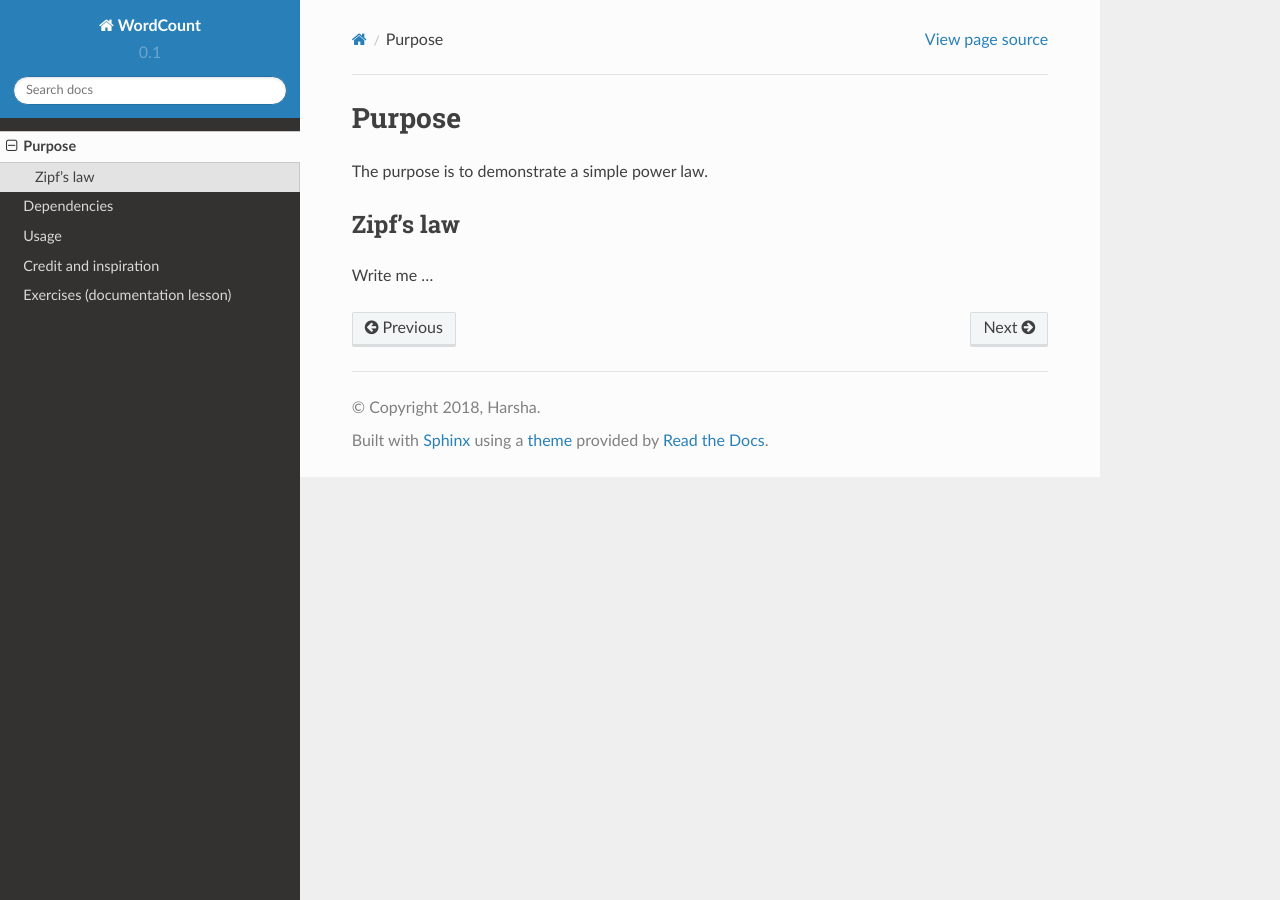
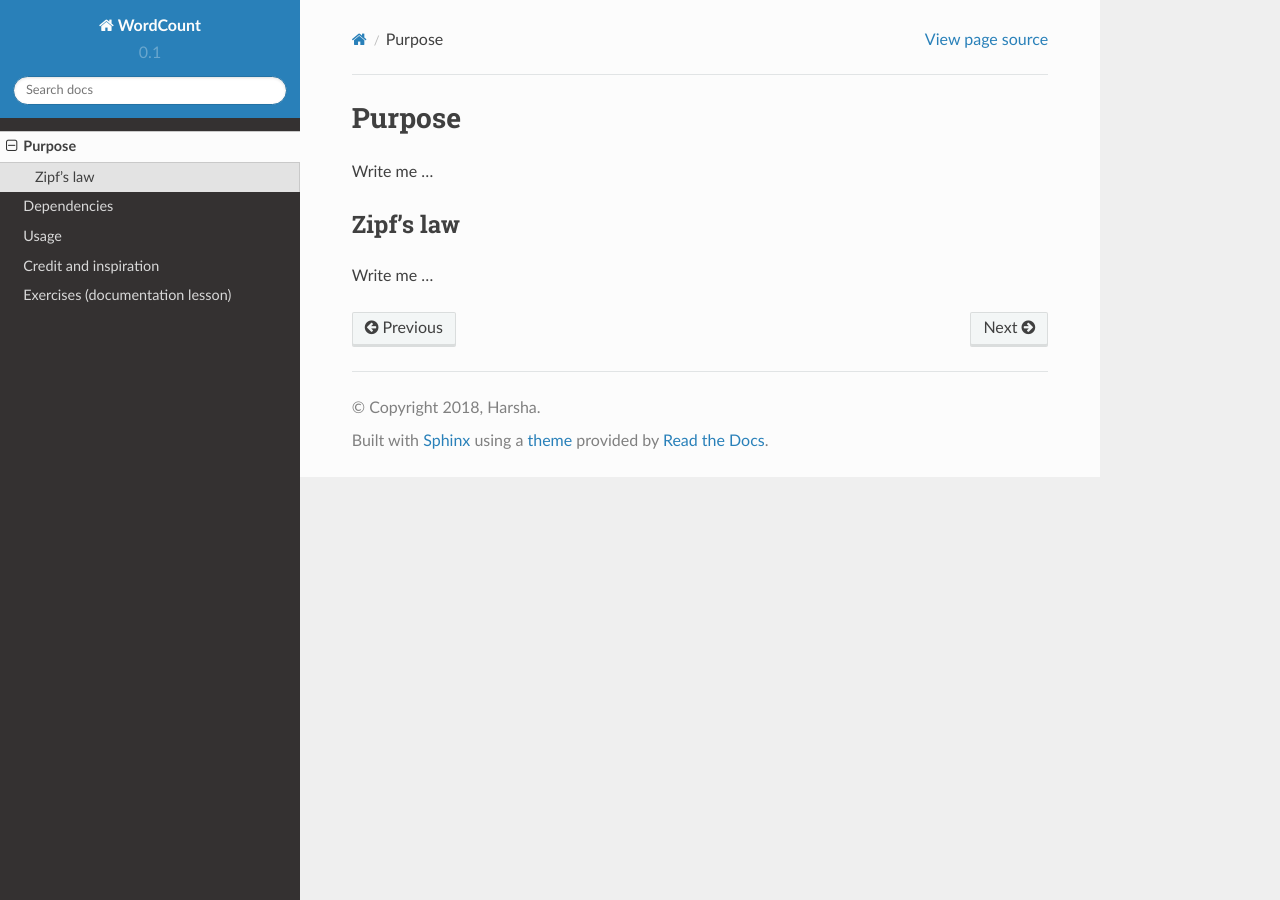
Before and after one commit to coderefinery/word-count, a Sphinx documentation site: the page built from doc/purpose.rst, in a window 1280 px wide. Built offline with Sphinx 7.4.7 and the Read the Docs theme 2.0.0, drawn with Linux system fonts in a browser that asks for light colours.

Commit message:
Revert "Give a purpose for the program."
This reverts commit 5bae125bef2167de626baa952d5ff8a6c36a7004.

```diff
--- a/doc/purpose.rst
+++ b/doc/purpose.rst
@@ -3,7 +3,7 @@
 Purpose
 =======
 
-The purpose is to demonstrate a simple power law.
+Write me ...
 
 
 Zipf's law
```
